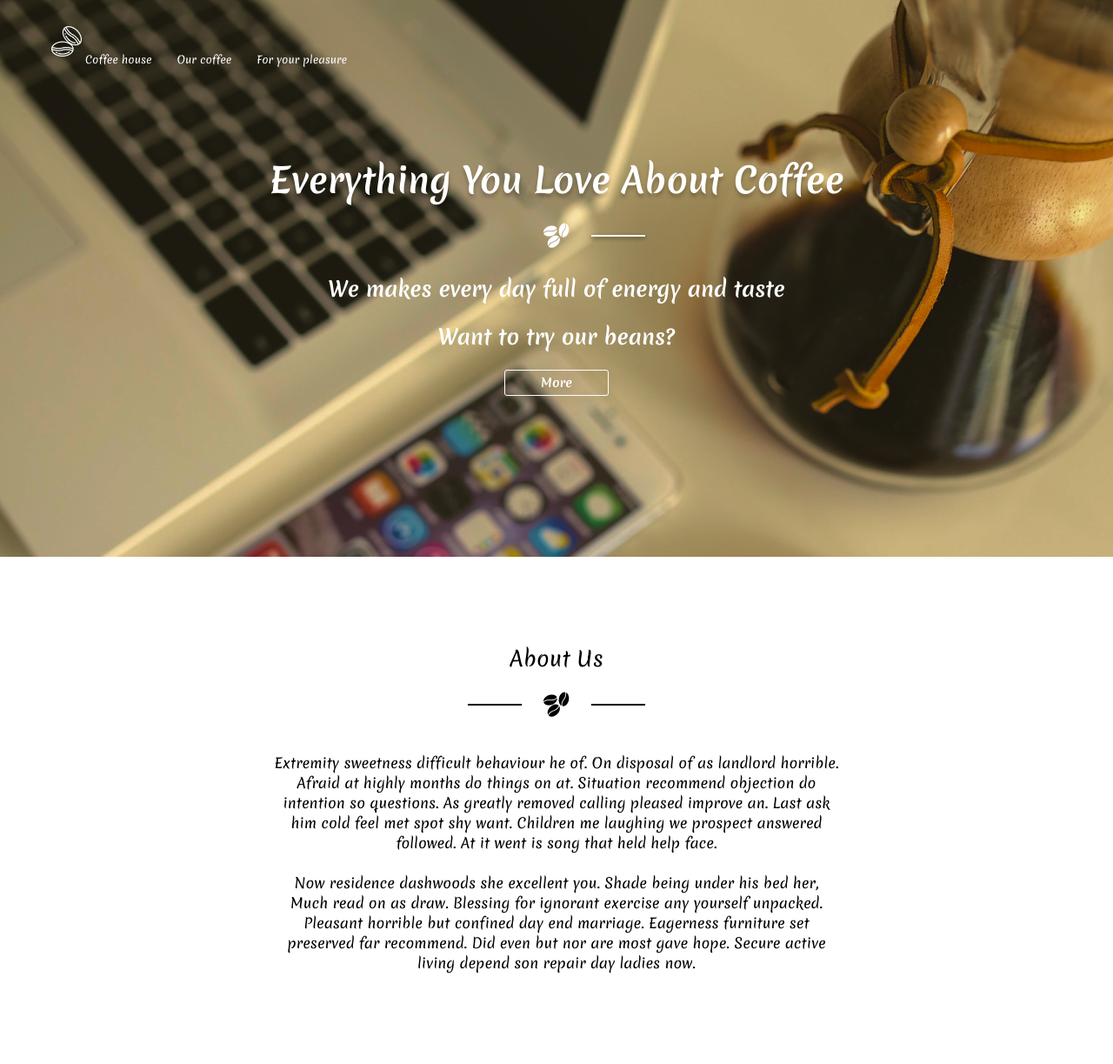
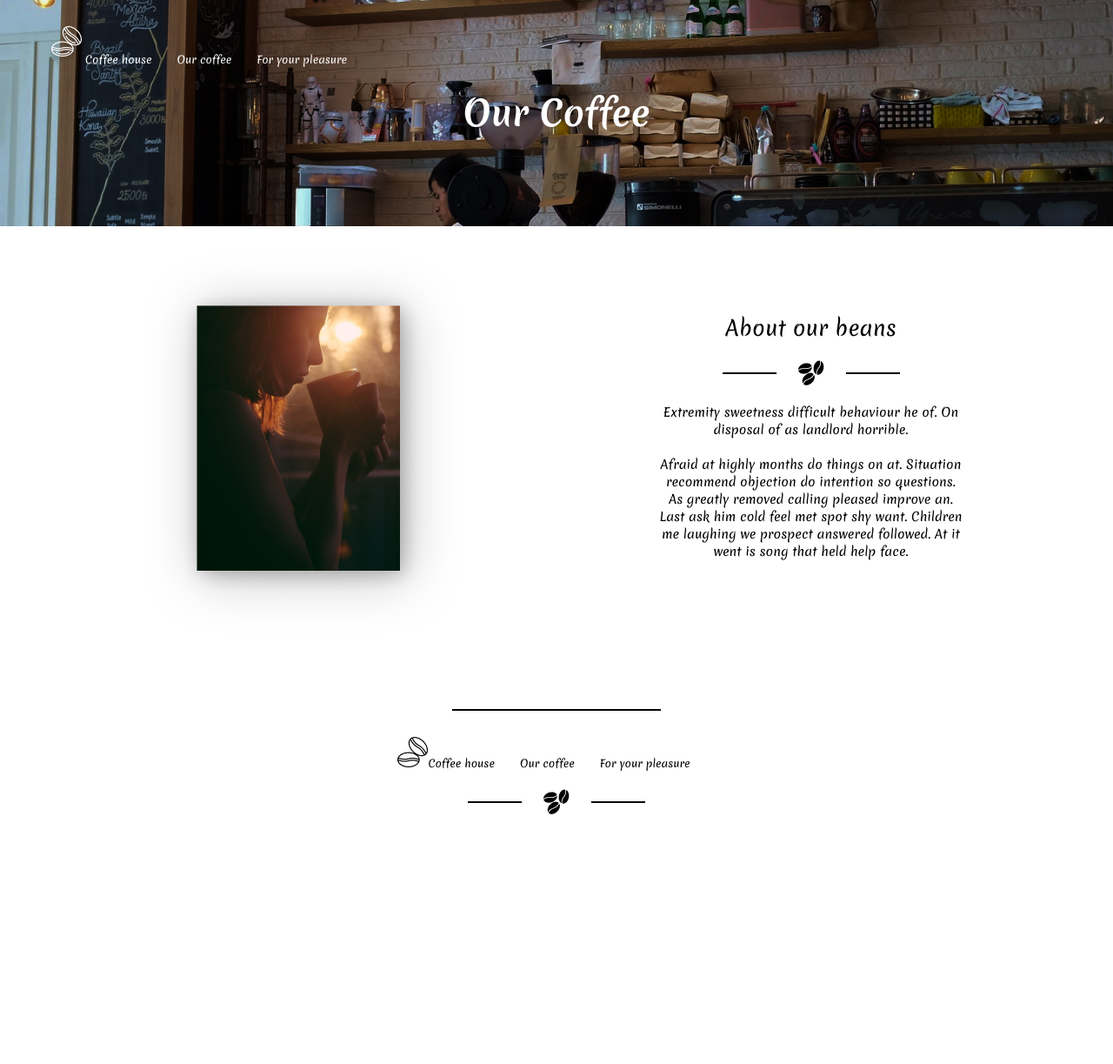
Before and after one commit to Apenflex/React-Coffee-Shop, a React app: page /our-coffee in a window 1280 px wide. Shown: the top 1223 px of the page at 87% size. After the commit the page ends 967 px from the top, so only its background shows below. Built offline with nearby package versions, Linux system fonts and the light colour scheme.

Commit message:
added Routes. added second page and content

```diff
--- /dev/null
+++ b/src/components/AboutOurBeans/AboutOurBeans.js
@@ -0,0 +1,29 @@
+import AboutBeansPhoto from '../../resources/img/About-Our-Beans-Photo.png'
+import coffeeBeamBlack from '../../resources/img/coffee-beam-black.png'
+
+import './aboutOurBeans.scss'
+
+const AboutOurBeans = () => {
+    return (
+        <div className="container">
+            <div className="about-our-beans__wrapper">
+                <div className="about-our-beans__photo">
+                    <img src={AboutBeansPhoto} alt="beans" />
+                </div>
+                <div className="about-our-beans__content">
+                    <h2 className="about-our-beans__title">About our beans</h2>
+                    <div className="about-our-beans__img"><img src={coffeeBeamBlack} alt="coffee-Beam-Black" /></div>
+                    <p className="about-our-beans__text">Extremity sweetness difficult behaviour he of.
+                        On disposal of as landlord horrible. <br /><br /> Afraid at highly months do things on at.
+                        Situation recommend objection do intention so questions. As greatly removed
+                        calling pleased improve an. Last ask him cold feel met spot shy want. Children me
+                        laughing we prospect answered followed. At it went is song that held help face.
+                    </p>
+                </div>
+            </div>
+            <div className="about-our-beans__divider"></div>
+        </div>
+    )
+}
+
+export default AboutOurBeans
--- /dev/null
+++ b/src/components/AboutOurBeans/aboutOurBeans.scss
@@ -0,0 +1,68 @@
+@import '../../style/variables.scss';
+
+.about-our-beans {
+    &__wrapper {
+        min-height: 485px;
+        margin-top: 70px;
+        display: grid;
+        grid-template-columns: repeat(2, 1fr);
+    }
+    &__photo>img {
+        display: block;
+        margin: auto;
+        max-width: 285px;
+        filter: drop-shadow(5px 5px 30px rgba(0, 0, 0, 0.25));
+    }
+    &__content {
+        display: flex;
+        flex-direction: column;
+        align-items: center;
+    }
+    &__title {
+        text-align: center;
+        margin-top: 30px;
+        font-weight: 400;
+    }
+    &__img {
+        margin: 20px auto;
+        width: 100px;
+        position: relative;
+        &::before {
+            content: '';
+            position: absolute;
+            top: 14px;
+            left: 90px;
+            width: 60px;
+            border: 1px solid $main-color-dark;
+        }
+        &::after {
+            content: '';
+            position: absolute;
+            top: 14px;
+            right: 90px;
+            width: 60px;
+            border: 1px solid $main-color-dark;
+        }
+        img {
+            display: block;
+            margin: auto;
+        }
+    }
+    &__text {
+        text-align: center;
+        max-width: 350px;
+        font-size: 14px;
+    }
+    &__divider {
+        border: 1px solid #000000;
+        height: 0px;
+        width: 240px;
+        margin: auto;
+    }
+}
+@media (max-width: 670px) {
+    .about-our-beans__wrapper {
+        grid-template-columns: 1fr;
+        grid-auto-rows: auto;
+    }
+}
--- /dev/null
+++ b/src/components/ForYourPleasure/ForYourPleasure.js
@@ -0,0 +1,11 @@
+
+
+const ForYourPleasure = () => {
+    return (
+        <>
+            <h1>ForYourPleasure</h1>
+        </>
+    )
+}
+
+export default ForYourPleasure;
--- /dev/null
+++ b/src/components/Home/Home.js
@@ -0,0 +1,17 @@
+import MainBlockHome from "../mainBlockHome/MainBlockHome";
+import AboutUs from "../aboutUs/AboutUs";
+import OurBest from "../ourBest/OurBest";
+import Footer from "../footer/Footer";
+
+const Home = () => {
+    return (
+        <>
+            <MainBlockHome />
+            <AboutUs />
+            <OurBest />
+            <Footer />
+        </>
+    )
+}
+
+export default Home
--- /dev/null
+++ b/src/components/OurCoffee/OurCoffee.js
@@ -0,0 +1,16 @@
+import OurCoffeeHeader from "../OurCoffeeHeader/OurCoffeeHeader";
+import AboutOurBeans from "../AboutOurBeans/AboutOurBeans";
+import Footer from "../footer/Footer";
+
+const OurCoffee = () => {
+    return (
+        <>
+            <OurCoffeeHeader />
+            <AboutOurBeans />
+            <Footer />
+        </>
+
+    )
+}
+
+export default OurCoffee;
--- /dev/null
+++ b/src/components/OurCoffeeHeader/OurCoffeeHeader.js
@@ -0,0 +1,12 @@
+
+import '../OurCoffeeHeader/ourCoffeeHeader.scss'
+
+const OurCoffeeHeader = () => {
+    return (
+        <div className="our-coffee-header">
+            <h2 className="our-coffee-header-title">Our Coffee</h2>
+        </div>
+    )
+}
+
+export default OurCoffeeHeader
--- /dev/null
+++ b/src/components/OurCoffeeHeader/ourCoffeeHeader.scss
@@ -0,0 +1,15 @@
+@import '../../style/variables.scss';
+
+.our-coffee-header {
+    background: url(../../resources/img/Our-Coffee-Header_bg.jpg) center center;
+    display: flex;
+    align-items: center;
+    justify-content: center;
+    min-height: 260px;
+    &-title {
+        font-weight: 700;
+        font-size: 40px;
+        line-height: 58px;
+        color: $main-color-light;
+    }
+}
--- a/src/components/app/App.js
+++ b/src/components/app/App.js
@@ -1,16 +1,28 @@
-import MainBlock from "../headerNav/MainBlock";
-import AboutUs from "../aboutUs/AboutUs";
-import OurBest from "../ourBest/OurBest";
-import Footer from "../footer/Footer";
+import {
+  BrowserRouter as Router,
+  Routes,
+  Route,
+  // Link
+} from "react-router-dom";
+
+import Header from '../headerNav/HeaderNav'
+
+import Home from "../Home/Home";
+import OurCoffee from "../OurCoffee/OurCoffee";
+import ForYourPleasure from "../ForYourPleasure/ForYourPleasure";
 
 
 function App() {
   return (
     <div className="app">
-      <MainBlock />
-      <AboutUs />
-      <OurBest />
-      <Footer />
+      <Router>
+        <Header />
+        <Routes>
+          <Route path="/" element={<Home />} />
+          <Route path="/our-coffee" element={<OurCoffee />} />
+          <Route path="/for-your-pleasure" element={<ForYourPleasure />} />
+        </Routes>
+      </Router>
     </div>
   );
 }
--- a/src/components/footer/Footer.js
+++ b/src/components/footer/Footer.js
@@ -1,3 +1,4 @@
+import { Link } from "react-router-dom";
 
 import headerFooter from '../../resources/img/coffee-beam-logo-footer.png'
 import coffeeBeamBlack from '../../resources/img/coffee-beam-black.png'
@@ -10,10 +11,10 @@ const Footer = () => {
             <div className="container">
                 <nav className="footer-nav">
                     <ul className="footer-menu">
-                        <a href="/"><img src={headerFooter} alt="coffee-beam-logo" /></a>
-                        <li><a href="/">Coffee house</a></li>
-                        <li><a href="/about">Our coffee</a></li>
-                        <li><a href="/contact">For your pleasure</a></li>
+                        <Link to="/"><img src={headerFooter} alt="coffee-beam-logo" /></Link>
+                        <li><Link to="/">Coffee house</Link></li>
+                        <li><Link to="/our-coffee">Our coffee</Link></li>
+                        <li><Link to="/for-your-pleasure">For your pleasure</Link></li>
                     </ul>
                 </nav>
                 <div className="img"><img src={coffeeBeamBlack} alt="coffee-Beam-Black" /></div>
--- a/src/components/footer/footer.scss
+++ b/src/components/footer/footer.scss
@@ -12,13 +12,19 @@
         align-items: baseline;
         li {
             padding: 0 29px 0 0;
-            a:hover {
+            a {
+                font-weight: 400;
+                font-size: 12px;
+                line-height: 17px;
+                &:hover {
                     color: $hover-color;
                     transition: color 0.3s ease-in-out;
+
                 }
             }
         }
     }
+
     .img {
         margin: 20px auto;
         width: 100px;
@@ -44,3 +50,4 @@
             margin: auto;
         }
     }
+}
--- a/src/components/header/HeaderNav.js
+++ /dev/null
@@ -1,20 +0,0 @@
-import headerLogo from '../../resources/img/coffee-beam-logo.png'
-
-import './headerNav.scss'
-
-const Header = () => {
-    return (
-        <header className="App-header">
-            <nav className="header-nav">
-                <ul className="header-menu">
-                    <a href="/"><img src={headerLogo} alt="coffee-beam-logo" /></a>
-                    <li><a href="/">Coffee house</a></li>
-                    <li><a href="/about">Our coffee</a></li>
-                    <li><a href="/contact">For your pleasure</a></li>
-                </ul>
-            </nav>
-        </header>
-    )
-}
-
-export default Header;
--- /dev/null
+++ b/src/components/headerNav/HeaderNav.js
@@ -0,0 +1,22 @@
+import { Link } from "react-router-dom";
+
+import headerLogo from '../../resources/img/coffee-beam-logo.png'
+
+import './headerNav.scss'
+
+const Header = () => {
+    return (
+        <div className="container">
+            <nav className="header-nav">
+                <ul className="header-menu">
+                    <Link to="/"><img src={headerLogo} alt="coffee-beam-logo" /></Link>
+                    <li><Link to="/">Coffee house</Link></li>
+                    <li><Link to="/our-coffee">Our coffee</Link></li>
+                    <li><Link to="/for-your-pleasure">For your pleasure</Link></li>
+                </ul>
+            </nav>
+        </div>
+    )
+}
+
+export default Header;
--- a/src/components/header/headerNav.scss
+++ b/src/components/headerNav/headerNav.scss
@@ -4,7 +4,7 @@
     display: flex;
     align-items: baseline;
     padding-top: 30px;
-
+    position: absolute;
     li {
         padding: 0 29px 0 0;
 
--- a/src/components/headerNav/MainBlock.js
+++ b/src/components/mainBlockHome/MainBlockHome.js
@@ -1,13 +1,12 @@
-import HeaderNav from '../header/HeaderNav'
+import { Link } from "react-router-dom";
 
 import coffeBeamWhite from '../../resources/img/coffee-beam-white.png'
-import './mainBlock.scss'
+import './mainBlockHome.scss'
 
-const MainBlock = () => {
+const MainBlockHome = () => {
     return (
         <section className='main-section'>
             <div className="container">
-                <HeaderNav />
                 <div className="main-page-header-block">
                     <h1 className="main-page-header">Everything You Love About Coffee</h1>
                     <div className="img">
@@ -15,11 +14,11 @@ const MainBlock = () => {
                     </div>
                     <p className="main-page-header-text">We makes every day full of energy and taste</p>
                     <p className='main-page-header-subtitle'>Want to try our beans?</p>
-                    <a href='/' className="more btn">More</a>
+                    <Link to='/our-coffee' className="more btn">More</Link>
                 </div>
             </div>
         </section>
     )
 }
 
-export default MainBlock
+export default MainBlockHome
--- a/src/components/headerNav/mainBlock.scss
+++ b/src/components/mainBlockHome/mainBlockHome.scss
@@ -8,9 +8,9 @@
 .main-page-header-block {
     display: block;
     text-align: center;
-    margin-top: 100px;
     font-weight: 700;
     color: $main-color-light;
+    padding-top: 170px;
     .main-page-header {
         font-size: 40px;
         line-height: 58px;
```
Also changed, not shown: src/resources/img/About-Our-Beans-Photo.png (added), src/resources/img/Our-Coffee-Header_bg.jpg (added). Lines whose indentation alone changed are shown as unchanged.
